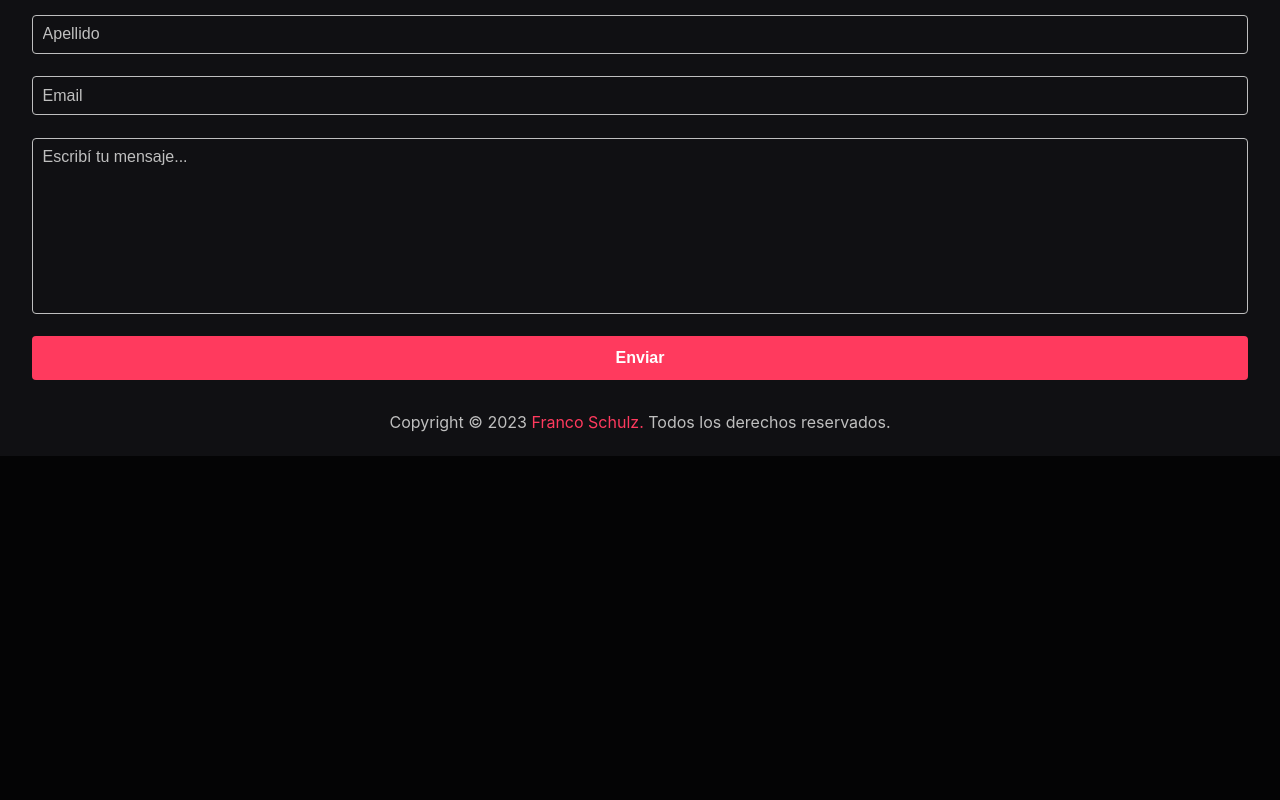
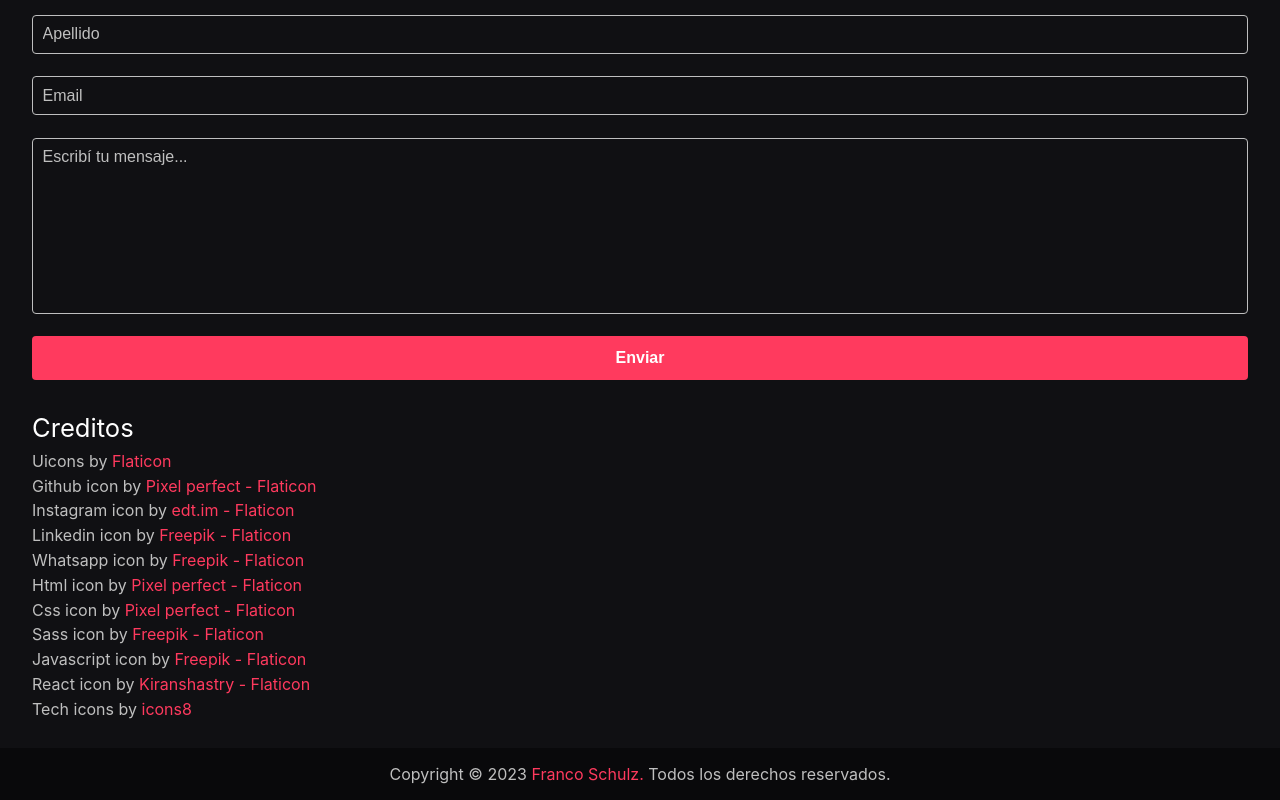
Before and after one commit to schulz-franco/portfolio_dev, a React (Create React App) app: page / in a window 1280 px wide. Shown: the part 3684-4484 px from the top of the page. Before the commit the page ends 4140 px from the top, so only its background shows below. Built offline with nearby package versions, Linux system fonts and the light colour scheme; the HTML template or start-up script is replaced by a standard one.

Commit message:
[feature] Credits

```diff
--- a/src/App.js
+++ b/src/App.js
@@ -1,7 +1,7 @@
 import Card from "./components/card/Card";
 import Contact from "./components/contact/Contact";
 import Experience from "./components/experience/Experience";
-import Footer from "./components/footer/Footer";
+import Credits from "./components/credits/Credits";
 import Home from "./components/home/Home";
 import Knowledge from "./components/knowledge/Knowledge";
 import Lab from "./components/lab/Lab";
@@ -19,7 +19,8 @@ function App() {
 			<Lab />
 			<Knowledge />
 			<Contact />
-			<Footer />
+			<Credits />
+			<span className="copy">Copyright © 2023<b> Franco Schulz.</b> Todos los derechos reservados.</span>
 	    </div>
     );
 }
--- /dev/null
+++ b/src/components/credits/Credits.jsx
@@ -0,0 +1,22 @@
+import "./credits.scss";
+
+const Credits = () => {
+    return (
+        <section id="creditos">
+            <h2>Creditos</h2>
+            <span>Uicons by <a href="https://www.flaticon.com/uicons">Flaticon</a></span>
+            <span>Github icon by <a href="https://www.flaticon.es/iconos-gratis/github" title="github iconos">Pixel perfect - Flaticon</a></span>
+            <span>Instagram icon by <a href="https://www.flaticon.es/iconos-gratis/instagram" title="instagram iconos">edt.im - Flaticon</a></span>
+            <span>Linkedin icon by <a href="https://www.flaticon.com/free-icons/linkedin" title="linkedin icons">Freepik - Flaticon</a></span>
+            <span>Whatsapp icon by <a href="https://www.flaticon.com/free-icons/whatsapp" title="whatsapp icons">Freepik - Flaticon</a></span>
+            <span>Html icon by <a href="https://www.flaticon.com/free-icons/html-5" title="html 5 icons">Pixel perfect - Flaticon</a></span>
+            <span>Css icon by <a href="https://www.flaticon.com/free-icons/css" title="css icons">Pixel perfect - Flaticon</a></span>
+            <span>Sass icon by <a href="https://www.flaticon.com/free-icons/sass" title="sass icons">Freepik - Flaticon</a></span>
+            <span>Javascript icon by <a href="https://www.flaticon.es/iconos-gratis/javascript" title="javascript iconos">Freepik - Flaticon</a></span>
+            <span>React icon by <a href="https://www.flaticon.com/free-icons/react" title="react icons">Kiranshastry - Flaticon</a></span>
+            <span>Tech icons by <a href="https://iconos8.es/" title="tech icons">icons8</a></span>
+        </section>
+    )
+}
+
+export default Credits
--- /dev/null
+++ b/src/components/credits/credits.scss
@@ -0,0 +1,42 @@
+@import "../../colors";
+
+section#creditos {
+    padding: 0 2rem 1.5rem 2rem;
+    background-color: $dark3;
+    display: flex;
+    flex-direction: column;
+
+    h2 {
+        margin-bottom: 0.5rem;
+    }
+
+    a {
+        text-decoration: none;
+        color: $primary;
+    }
+
+    span {
+        color: $secondary;
+        margin-bottom: 0.3rem;
+
+        b {
+            font-weight: normal;
+            color: $primary;
+        }
+    }
+}
+
+span.copy {
+    color: $secondary;
+    padding: 1rem 2rem;
+    display: block;
+    width: 100%;
+    text-align: center;
+    background-color: $dark2;
+
+    b {
+        text-decoration: none;
+        color: $primary;
+        font-weight: normal;
+    }
+}
--- a/src/components/footer/Footer.jsx
+++ /dev/null
@@ -1,11 +0,0 @@
-import "./footer.scss";
-
-const Footer = () => {
-    return (
-        <section id="footer">
-            <span>Copyright © 2023 <b>Franco Schulz.</b> Todos los derechos reservados.</span>
-        </section>
-    )
-}
-
-export default Footer
--- a/src/components/footer/footer.scss
+++ /dev/null
@@ -1,16 +0,0 @@
-@import "../../colors";
-
-section#footer {
-    padding: 0 2rem 1.5rem 2rem;
-    background-color: $dark3;
-    text-align: center;
-
-    span {
-        color: $secondary;
-    }
-
-    b {
-        font-weight: normal;
-        color: $primary;
-    }
-}
```
